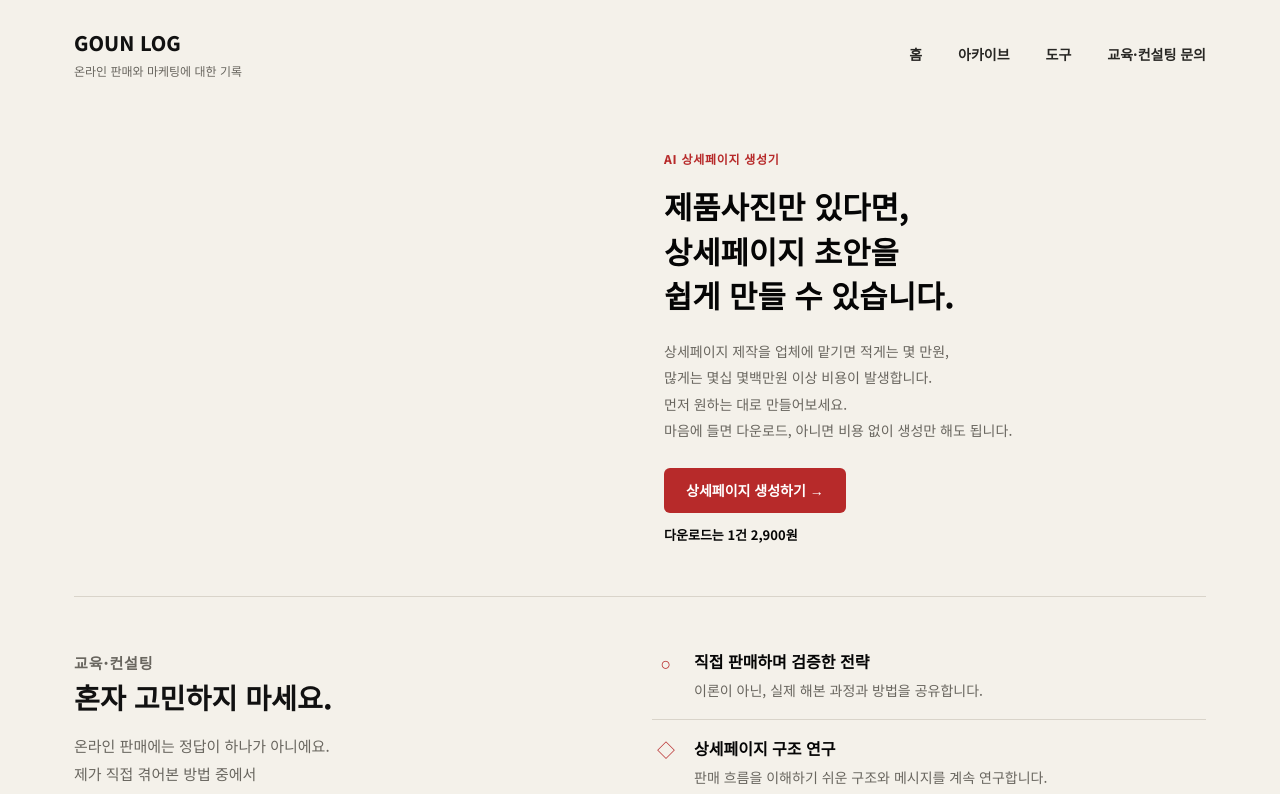
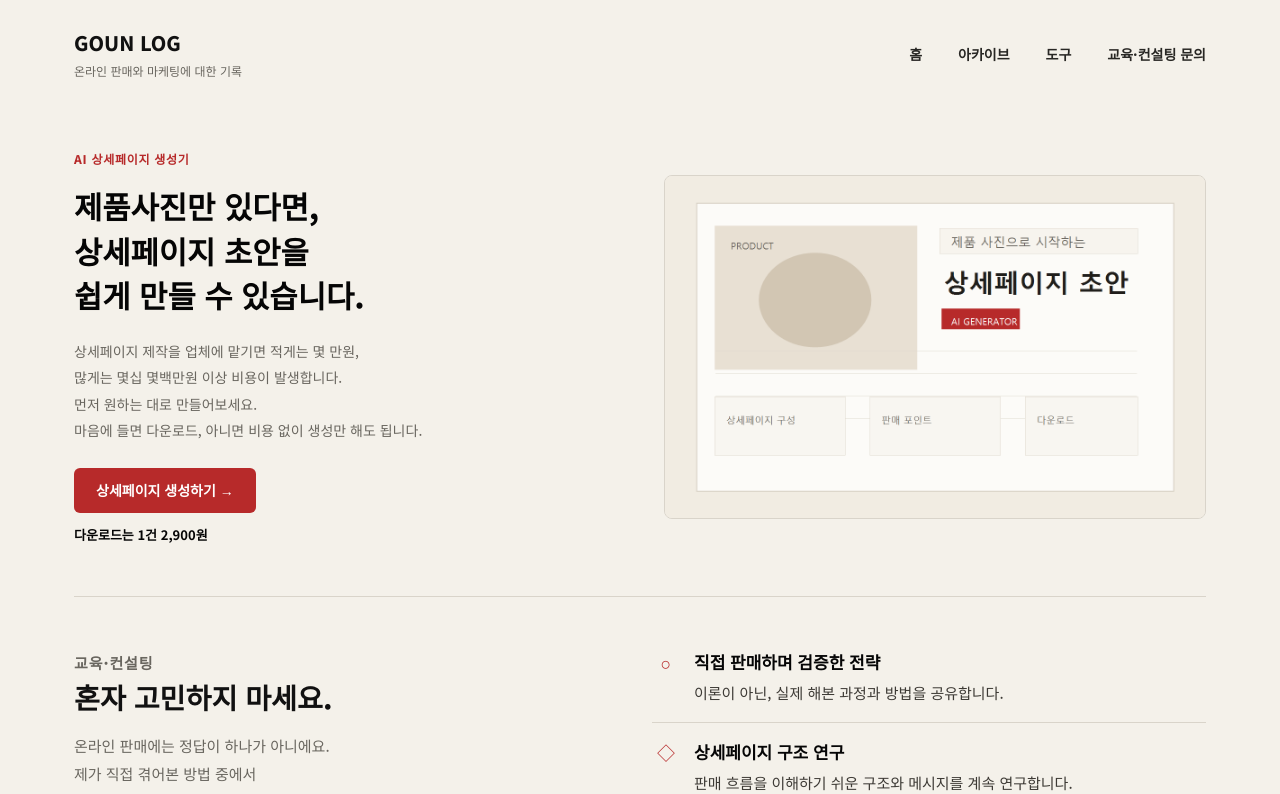
Before and after one commit to goun-0728/goun-log, a Next.js app: page / in a window 1280 px wide. Shown: the top 794 px of the page. Built offline with nearby package versions, Linux system fonts and the light colour scheme; no server answers.

Commit message:
디자인 업데이트

```diff
--- a/app/globals.css
+++ b/app/globals.css
@@ -188,14 +188,14 @@ button, input, textarea, select { font: inherit; }
 }
 .home-consult-item h3 {
   margin: 0 0 5px;
-  font-size: 16px;
+  font-size: 17px;
   font-weight: 800;
   color: var(--ink);
 }
 .home-consult-item p {
   margin: 0;
-  color: var(--muted);
-  font-size: 14px;
+  color: #3d3a35;
+  font-size: 15px;
   line-height: 1.75;
   word-break: keep-all;
 }
--- a/app/page.tsx
+++ b/app/page.tsx
@@ -20,10 +20,8 @@ export default async function Home() {
   return (
     <main className="home-page">
 
-      {/* ① AI 상세페이지 생성기 */}
+      {/* ① AI 상세페이지 생성기 - 텍스트 왼쪽, 이미지 오른쪽 */}
       <section className="home-hero" aria-labelledby="home-title">
-        <div className="home-hero-image">
-</div>
         <div className="home-hero-copy">
           <p className="home-eyebrow">AI 상세페이지 생성기</p>
           <h1 id="home-title">
@@ -41,6 +39,13 @@ export default async function Home() {
             상세페이지 생성하기 →
           </a>
           <p className="home-hero-price">다운로드는 1건 2,900원</p>
+        </div>
+        <div className="home-hero-image">
+          <SafeImage
+            src="/images/home-showcase.png"
+            alt="AI 상세페이지 생성기 예시"
+            className="home-showcase-img"
+          />
         </div>
       </section>
 
```
